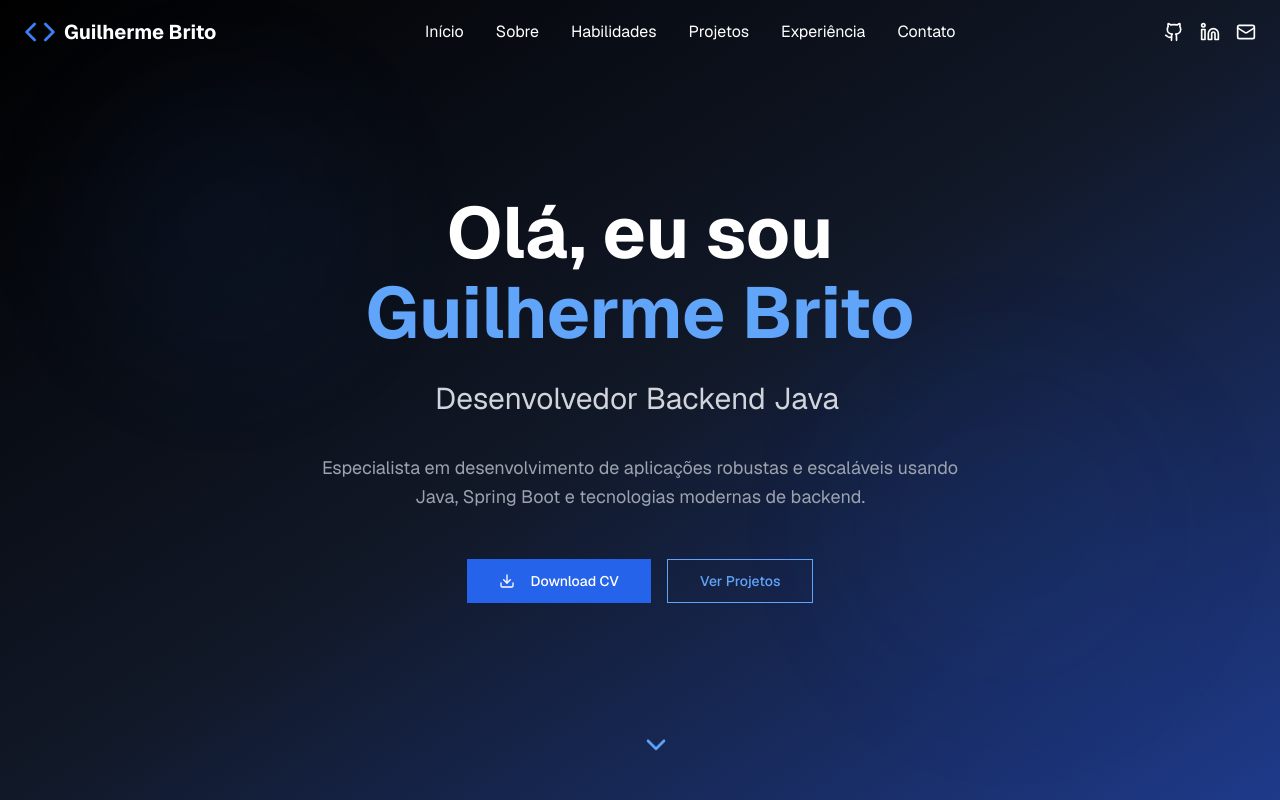
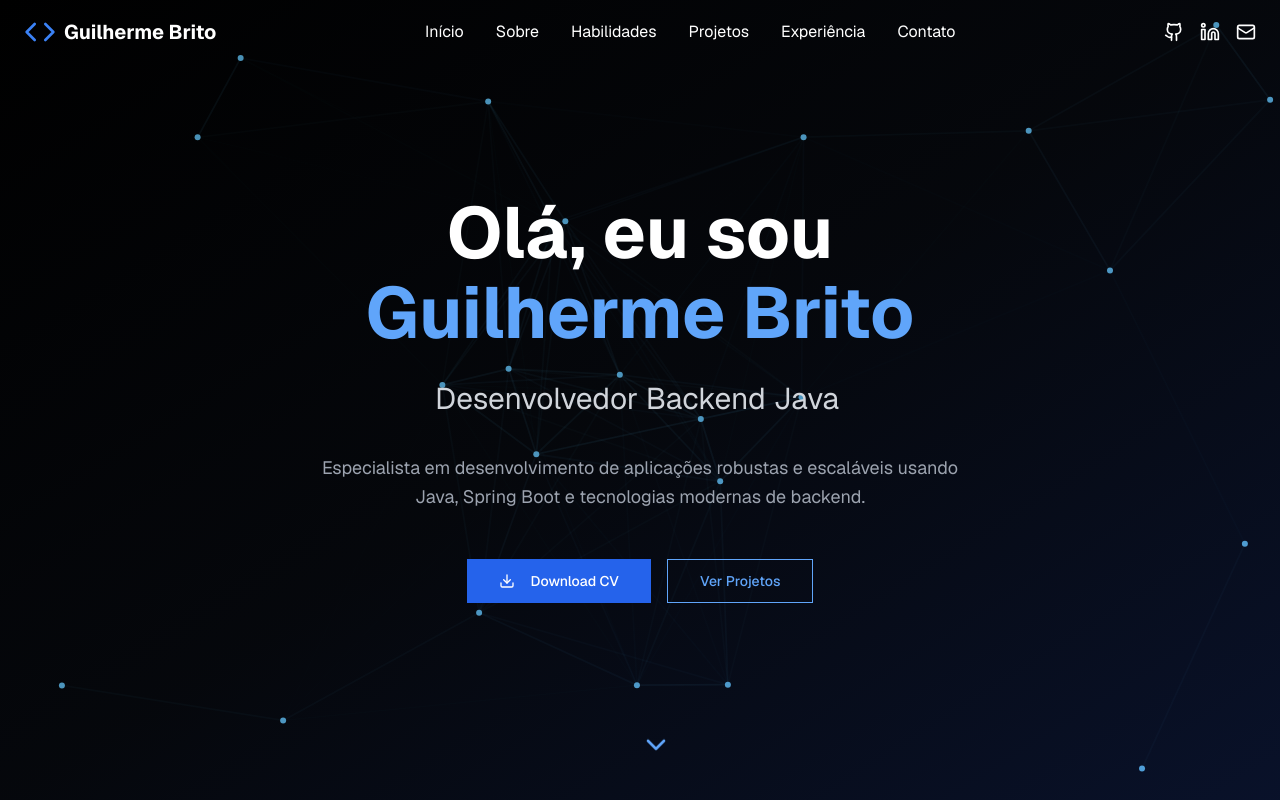
Before and after one commit to guidev1911/Meu-Portifolio, a Next.js app: page / in a window 1280 px wide. Shown: the top 800 px of the page. Built offline with nearby package versions, Linux system fonts and the light colour scheme.

Commit message:
fundo animado

```diff
--- a/app/layout.tsx
+++ b/app/layout.tsx
@@ -2,6 +2,7 @@ import type { Metadata } from 'next'
 import { GeistSans } from 'geist/font/sans'
 import { GeistMono } from 'geist/font/mono'
 import './globals.css'
+import AnimatedBackground from '@/components/animatedBackground' // Importa o fundo animado
 
 export const metadata: Metadata = {
   title: 'v0 App',
@@ -25,7 +26,10 @@ html {
 }
         `}</style>
       </head>
-      <body>{children}</body>
+      <body>
+        <AnimatedBackground /> {/* monta só 1x, fica atrás do conteúdo */}
+        {children}
+      </body>
     </html>
   )
 }
--- a/components/about-section.tsx
+++ b/components/about-section.tsx
@@ -28,7 +28,7 @@ export function AboutSection() {
   ]
 
   return (
-    <section id="about" className="py-20 bg-gray-900">
+    <section id="about" className="py-20 bg-gray-900 relative z-10">
       <div className="container mx-auto px-6">
         <div className="text-center mb-16">
           <h2 className="text-4xl font-bold text-white mb-4">Sobre Mim</h2>
--- /dev/null
+++ b/components/animatedBackground.tsx
@@ -0,0 +1,72 @@
+"use client";
+
+import React from "react";
+import Particles from "@tsparticles/react";
+import { loadSlim } from "@tsparticles/slim";
+import { initParticlesEngine } from "@tsparticles/react";
+import type { Engine } from "@tsparticles/engine";
+
+let initialized = false;
+
+if (!initialized) {
+  initialized = true;
+  initParticlesEngine(async (engine: Engine) => {
+    await loadSlim(engine);
+  });
+}
+
+const options = {
+  fpsLimit: 120,
+  particles: {
+    number: {
+      value: 50,
+      density: { enable: true, area: 900 },
+    },
+    color: { value: "#66ccff" },
+    links: {
+      enable: true,
+      distance: 400,
+      color: "#66ccff",
+      opacity: 0.1,
+      width: 1.8,
+    },
+    size: {
+      value: 3,
+      random: { enable: true, minimumValue: 1 },
+    },
+    move: {
+      enable: true,
+      speed: 2.0,
+      outModes: { default: "bounce" as const },
+    },
+  },
+  interactivity: {
+    events: {
+      onHover: { enable: true, mode: ["grab", "repulse"] },
+      resize: { enable: true },
+    },
+    modes: {
+      attract: { distance: 150, duration: 0.4, factor: 5 },
+    },
+  },
+  detectRetina: true,
+};
+
+export default function AnimatedBackground() {
+  return (
+    <Particles
+      id="tsparticles"
+      options={options}
+      style={{
+        position: "fixed",
+        width: "100%",
+        height: "100%",
+        top: 0,
+        left: 0,
+        zIndex: 0,
+        pointerEvents: "none",
+        mixBlendMode: "screen",
+      }}
+    />
+  );
+}
--- a/components/contact-section.tsx
+++ b/components/contact-section.tsx
@@ -51,7 +51,7 @@ export function ContactSection() {
   ]
 
   return (
-    <section id="contact" className="py-20 bg-gray-900">
+    <section id="contact" className="py-20 bg-gray-900 relative z-10">
       <div className="container mx-auto px-6">
         <div className="text-center mb-16">
           <h2 className="text-4xl font-bold text-white mb-4">Entre em Contato</h2>
--- a/components/footer.tsx
+++ b/components/footer.tsx
@@ -22,7 +22,7 @@ export function Footer() {
           </div>
 
           {/* Quick Links */}
-          <div className="space-y-4">
+          <div className="space-y-4 relative z-10">
             <h3 className="text-white font-semibold text-lg">Links Rápidos</h3>
             <div className="space-y-2">
               <a href="#about" className="block text-gray-400 hover:text-blue-400 transition-colors">
@@ -44,7 +44,7 @@ export function Footer() {
           </div>
 
           {/* Social Links */}
-          <div className="space-y-4">
+          <div className="space-y-4 relative z-10">
             <h3 className="text-white font-semibold text-lg">Redes Sociais</h3>
             <div className="flex space-x-4">
               <a
--- a/components/hero-section.tsx
+++ b/components/hero-section.tsx
@@ -1,39 +1,33 @@
-"use client"
+"use client";
 
-import { useEffect, useState } from "react"
-import { ChevronDown, Download } from "lucide-react"
-import { Button } from "@/components/ui/button"
+import { useEffect, useState } from "react";
+import { ChevronDown, Download } from "lucide-react";
+import { Button } from "@/components/ui/button";
 
 export function HeroSection() {
-  const [text, setText] = useState("")
-  const fullText = "Desenvolvedor Backend Java"
+  const [text, setText] = useState("");
+  const fullText = "Desenvolvedor Backend Java";
 
   useEffect(() => {
-    let index = 0
+    let index = 0;
     const typeWriter = () => {
       if (index <= fullText.length) {
-        setText(fullText.slice(0, index))
-        index++
-        setTimeout(typeWriter, 100)
+        setText(fullText.slice(0, index));
+        index++;
+        setTimeout(typeWriter, 100);
       }
-    }
+    };
 
-    typeWriter()
+    typeWriter();
 
-    return () => {}
-  }, [])
+    return () => {};
+  }, []);
 
   return (
     <section
       id="home"
-      className="min-h-screen bg-gradient-to-br from-black via-gray-900 to-blue-900 flex items-center justify-center relative overflow-hidden"
+      className="min-h-screen flex items-center justify-center relative overflow-hidden bg-gradient-to-br from-black/30 via-gray-900/30 to-blue-900/30"
     >
-      {/* Animated Background Elements */}
-      <div className="absolute inset-0">
-        <div className="absolute top-20 left-20 w-72 h-72 bg-blue-500/10 rounded-full blur-3xl animate-pulse"></div>
-        <div className="absolute bottom-20 right-20 w-96 h-96 bg-blue-600/5 rounded-full blur-3xl animate-pulse delay-1000"></div>
-      </div>
-
       <div className="container mx-auto px-6 text-center relative z-10">
         <div className="animate-fade-in-up">
           <h1 className="text-5xl md:text-7xl font-bold text-white mb-6">
@@ -72,7 +66,6 @@ export function HeroSection() {
                 Ver Projetos
               </Button>
             </a>
-
           </div>
         </div>
       </div>
@@ -81,5 +74,5 @@ export function HeroSection() {
         <ChevronDown className="h-8 w-8 text-blue-400" />
       </div>
     </section>
-  )
+  );
 }
--- a/components/projects-section.tsx
+++ b/components/projects-section.tsx
@@ -36,7 +36,7 @@ export function ProjectsSection() {
   ]
 
   return (
-    <section id="projects" className="py-20 bg-gray-900">
+    <section id="projects" className="py-20 bg-gray-900 relative z-10">
       <div className="container mx-auto px-6">
         <div className="text-center mb-16">
           <h2 className="text-4xl font-bold text-white mb-4">Projetos em Destaque</h2>
```
Also changed, not shown: package.json (+8 -5 lines), tsconfig.json (+7 -11 lines), 1 other file (tests, documents, lock files or other folders).
